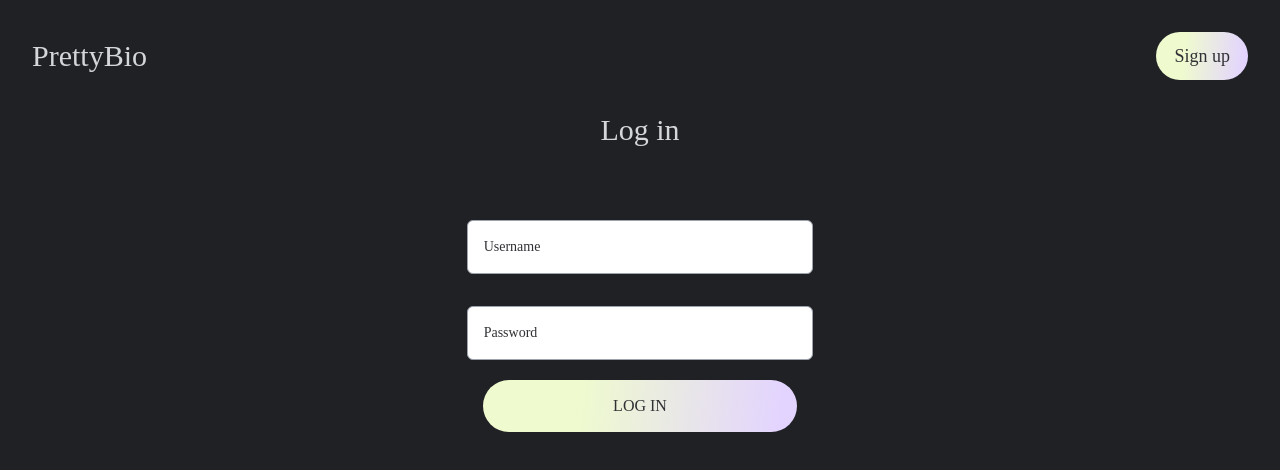
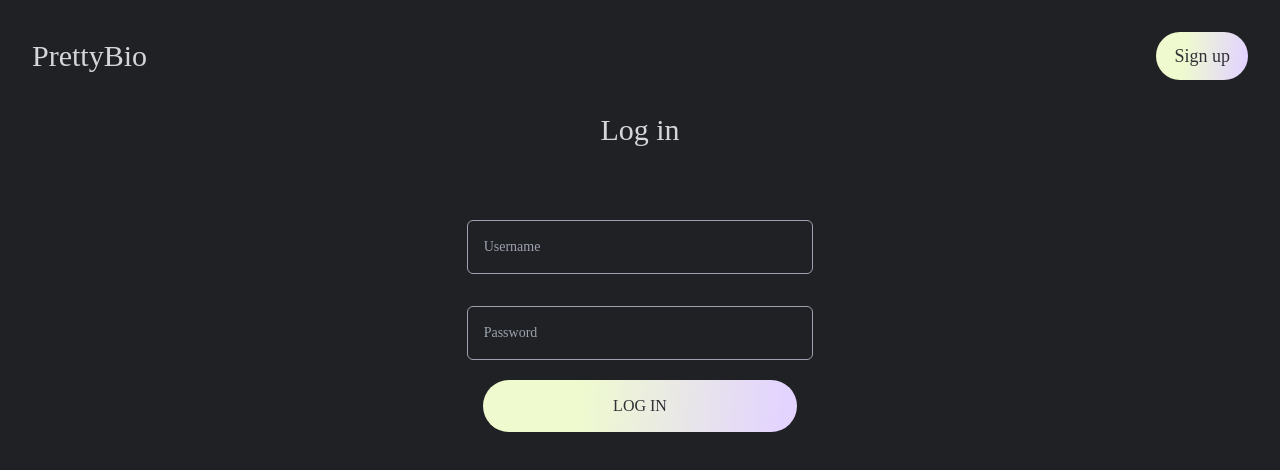
Before and after one commit to devtofunmi/prettybio, a Next.js app: page /Login in a window 1280 px wide. Shown: the top 470 px of the page. Built offline with nearby package versions, Linux system fonts and the light colour scheme; a web font is replaced by a local one.

Commit message:
change input bg

```diff
--- a/pages/Login.jsx
+++ b/pages/Login.jsx
@@ -95,7 +95,7 @@ const Login = () => {
         <div className="flex flex-col mt-3 ">
           <input
             type="text"
-            className="placeholder-btntext focus:outline-none focus:border-blue-700 border border-gray-400 rounded-md py-4 px-4 block w-full mt-3"
+            className="bg-[#202125] focus:outline-none focus:border-blue-700 border border-gray-400 rounded-md py-4 px-4 block w-full mt-3"
             placeholder="Username"
             onChange={(e) => {
               setUserName(e.target.value);
@@ -105,7 +105,7 @@ const Login = () => {
           <div className="mt-5">
             <input
               type="password"
-              className="placeholder-btntext focus:outline-none focus:border-blue-700 border border-gray-400 rounded-md py-4 px-4 block w-full mt-3"
+              className="bg-[#202125] focus:outline-none focus:border-blue-700 border border-gray-400 rounded-md py-4 px-4 block w-full mt-3"
               placeholder="Password"
               onChange={(e) => {
                 setPassword(e.target.value);
```
